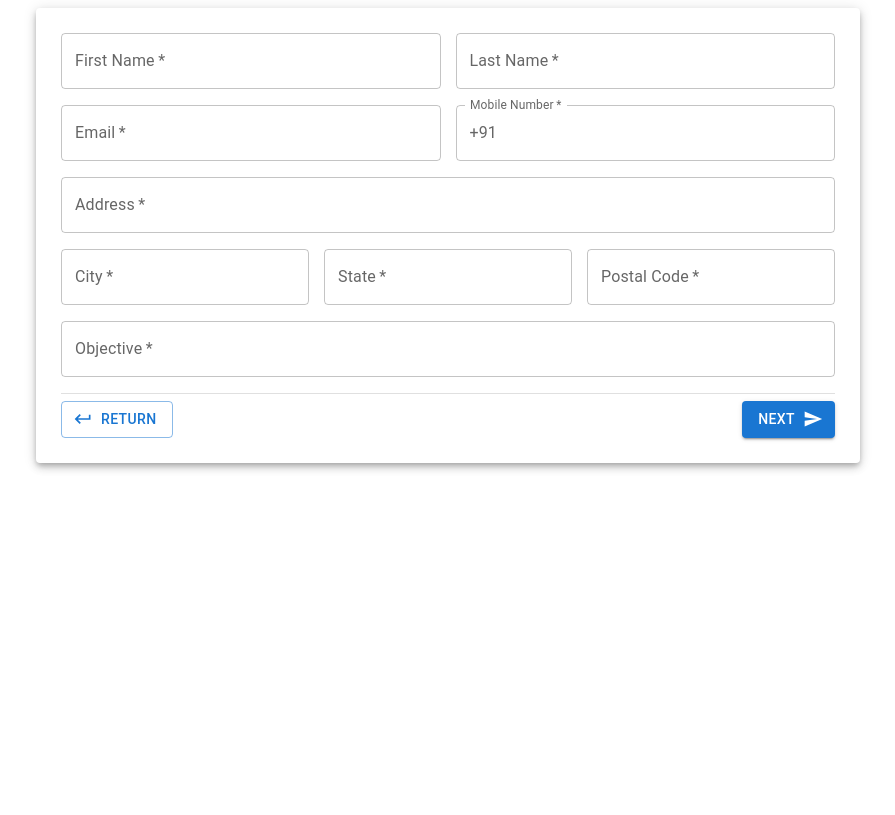
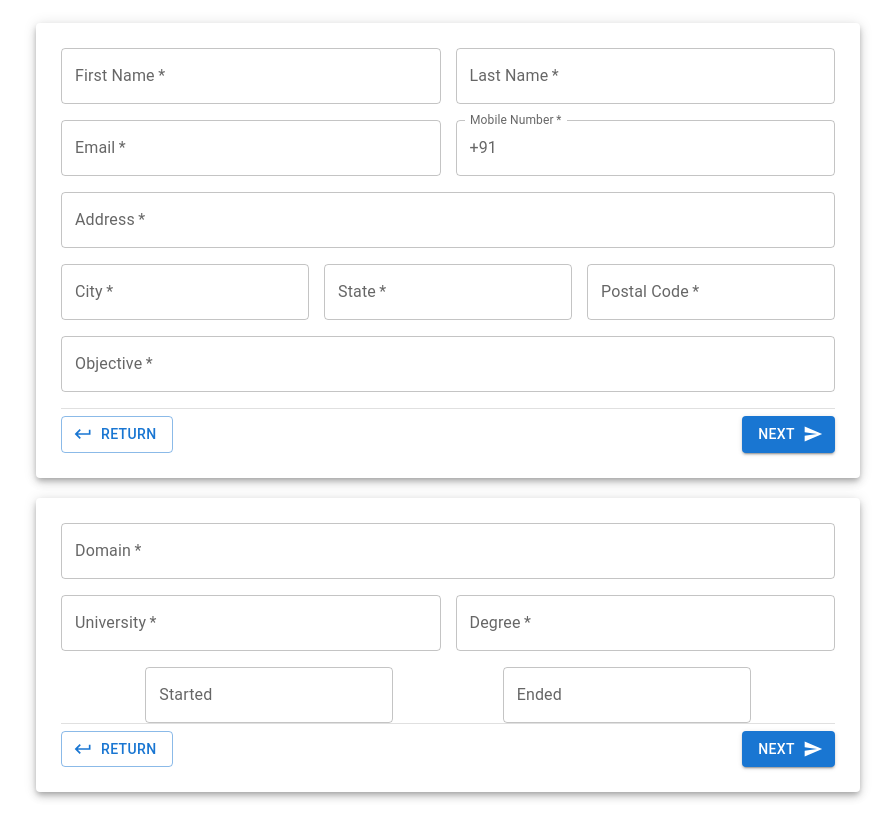
Before and after one commit to surendraSinghKamboj/alma-resume-builder, a React (Create React App) app: page / in a window 1280 px wide. Shown: the whole page, without its empty margins (192-1087 px from the left). Built offline with nearby package versions, Linux system fonts and the light colour scheme.

Commit message:
added education details component

```diff
--- a/package.json
+++ b/package.json
@@ -7,10 +7,12 @@
     "@emotion/styled": "^11.10.6",
     "@mui/icons-material": "^5.11.11",
     "@mui/material": "^5.11.12",
+    "@mui/x-date-pickers": "^6.0.1",
     "@reduxjs/toolkit": "^1.9.3",
     "@testing-library/jest-dom": "^5.14.1",
     "@testing-library/react": "^13.0.0",
     "@testing-library/user-event": "^13.2.1",
+    "dayjs": "^1.11.7",
     "react": "^18.2.0",
     "react-dom": "^18.2.0",
     "react-hook-form": "^7.43.5",
--- a/src/form_components/EducationDetails.jsx
+++ b/src/form_components/EducationDetails.jsx
@@ -1,8 +1,61 @@
+import {Button, Box, Divider } from '@mui/material'
 import React from 'react'
+import DatePickers from '../input_components/DatePickers'
+import TextFields from '../input_components/TextFields'
+import KeyboardReturnOutlinedIcon from '@mui/icons-material/KeyboardReturnOutlined';
+import SendIcon from '@mui/icons-material/Send';
 
 const EducationDetails = () => {
   return (
-    <div>EducationDetails</div>
+  <Box>
+<TextFields name={'domain'} label={'Domain'} inputProps={{
+    type:'text',
+}} />
+<Box  sx={{
+        display:"flex",
+        alignItems:'center',
+        gap:"15px",
+
+    }}
+>
+<TextFields name={'university'} label={'University'} inputProps={{
+    type:'text',
+}}/>
+<TextFields name={'degree'} label={'Degree'} inputProps={{
+    type:'text',
+}}/>
+
+</Box>
+<Box  sx={{
+        display:"flex",
+        justifyContent:'space-evenly',
+        alignItems:'center',
+        gap:'25px'
+
+
+    }}
+>
+<DatePickers label='Started' name='started'  />
+<DatePickers label='Ended' name='ended' />
+
+</Box>
+<Divider/>
+<Box  sx={{
+        display:"flex",
+        justifyContent:'space-between',
+        alignItems:'center',
+        mt:'7px'
+
+
+    }}>
+        <Button variant="outlined" startIcon={<KeyboardReturnOutlinedIcon />}>
+  Return
+</Button>
+<Button variant="contained" endIcon={<SendIcon />}>
+  Next
+</Button>
+</Box>
+  </Box>
   )
 }
 
--- a/src/form_components/PersonalInfo.jsx
+++ b/src/form_components/PersonalInfo.jsx
@@ -6,7 +6,7 @@ import SendIcon from '@mui/icons-material/Send';
 
 const PersonalInfo = () => {
   return (
-    <Box marginX={'auto'} marginY={'auto'} sx={{
+    <Box  sx={{
 
 
     }}  >
@@ -14,6 +14,7 @@ const PersonalInfo = () => {
     sx={{
         display:"flex",
         alignItems:'center',
+        justifyContent:'space-between',
         gap:"15px",
 
     }}>
@@ -32,6 +33,7 @@ const PersonalInfo = () => {
     sx={{
         display:"flex",
         alignItems:'center',
+        justifyContent:'space-between',
         gap:"15px",
 
     }}>
@@ -56,6 +58,7 @@ const PersonalInfo = () => {
     sx={{
         display:"flex",
         alignItems:'center',
+        justifyContent:'space-between',
         gap:"15px",
 
 
--- /dev/null
+++ b/src/input_components/DatePickers.jsx
@@ -0,0 +1,15 @@
+import { FormControl } from '@mui/material'
+import { DatePicker } from '@mui/x-date-pickers'
+import React from 'react'
+
+const DatePickers = ({label, name}) => {
+  return (
+    <FormControl>
+
+        <DatePicker name={name} label={label} views={['month','year']}   />
+
+    </FormControl>
+  )
+}
+
+export default DatePickers
--- a/src/input_components/TextFields.jsx
+++ b/src/input_components/TextFields.jsx
@@ -7,7 +7,7 @@ const TextFields = ({ label, inputProps, control, name, errors }) => {
   return (
     <FormControl fullWidth sx={{ mb: '1rem' }}>
 
-          <TextField  required label={label} variant="outlined" InputProps={inputProps} />
+          <TextField name={name} required label={label} variant="outlined" InputProps={inputProps} />
 
 
 
--- a/src/pages/DetailsFillingPage.jsx
+++ b/src/pages/DetailsFillingPage.jsx
@@ -1,17 +1,32 @@
 import { Box, Paper } from '@mui/material'
+import { LocalizationProvider } from '@mui/x-date-pickers'
+import { AdapterDayjs } from '@mui/x-date-pickers/AdapterDayjs';
 import React from 'react'
+import EducationDetails from '../form_components/EducationDetails'
 import PersonalInfo from '../form_components/PersonalInfo'
+
 
 const DetailsFillingPage = () => {
   return (
-    <Box >
-        <Paper elevation={'5'} sx={{
+    <LocalizationProvider dateAdapter={AdapterDayjs}>
+    <Box sx={{
+        my:'15px'
+    }}>
+        <Paper elevation={5} sx={{
             padding:'25px',
 
         }}   >
         <PersonalInfo/>
         </Paper>
+        <Paper elevation={5} sx={{
+            padding:'25px',
+            mt:'20px'
+
+        }}  >
+            <EducationDetails/>
+        </Paper>
     </Box>
+    </LocalizationProvider>
   )
 }
 
```
Also changed, not shown: 1 other file (tests, documents, lock files or other folders).
